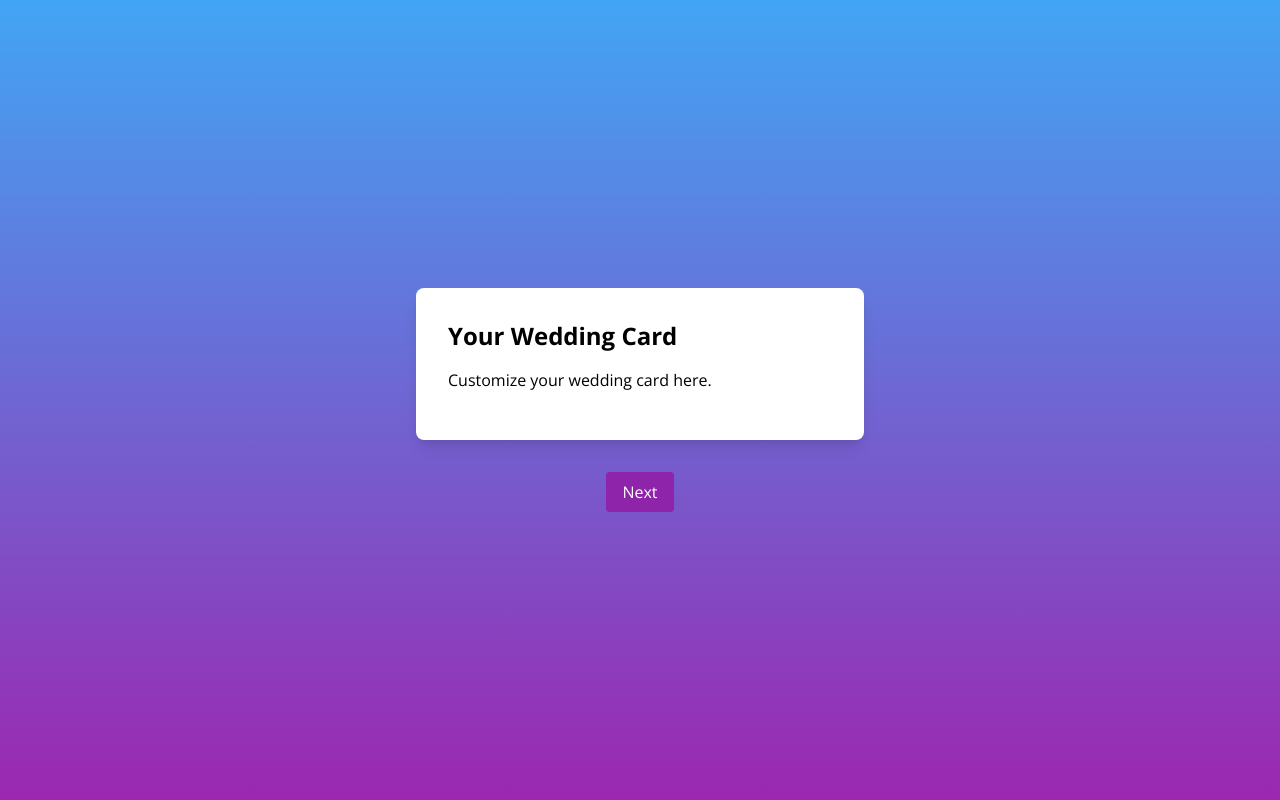
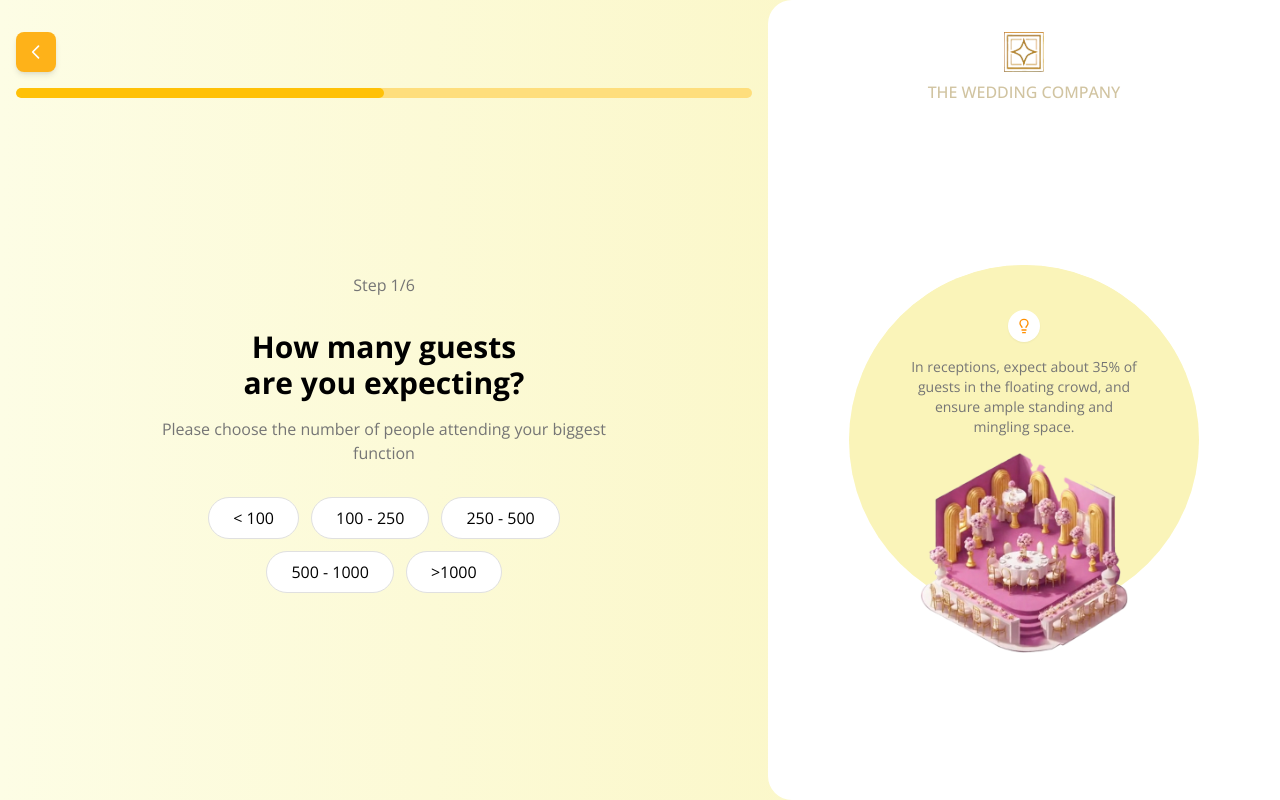
Before and after one commit to tb-rules10/task-s, a React (Vite) app in the folder client/: page /proposal in a window 1280 px wide. Built offline with nearby package versions, Linux system fonts and the light colour scheme.

Commit message:
added guests page

```diff
--- a/client/package.json
+++ b/client/package.json
@@ -11,6 +11,7 @@
   },
   "dependencies": {
     "@material-tailwind/react": "^2.1.10",
+    "lucide-react": "^0.471.1",
     "react": "^18.3.1",
     "react-dom": "^18.3.1",
     "react-router-dom": "^7.1.1"
--- a/client/src/index.css
+++ b/client/src/index.css
@@ -8,3 +8,10 @@ body {
     /* font-family: 'Inter', sans-serif; */
     font-family: "Open Sans", sans-serif;
   }
+
+  body {
+    background: linear-gradient(to right, #FDFDE5, #FAF4B9);
+    background-size: cover;
+    background-position: center center;
+    min-height: 100vh;
+  }
--- a/client/src/pages/CardScreen.jsx
+++ b/client/src/pages/CardScreen.jsx
@@ -1,40 +1,172 @@
-import React from 'react';
-import { motion } from 'framer-motion';
-import { useNavigate } from 'react-router-dom';
+import { useState } from "react";
+import { motion } from "framer-motion";
+import { useNavigate } from "react-router-dom";
+import { Progress, IconButton } from "@material-tailwind/react";
+import Navbar from "../components/Navbar";
+import { LightbulbIcon } from "lucide-react";
+import guestImage from "../assets/guestImage.png";
 
 const CardScreen = () => {
   const navigate = useNavigate();
+  const [selectedGuests, setSelectedGuests] = useState(null);
 
-  const handleNext = () => {
-    navigate('/guests');
-  };
+  const guestOptions = [
+    "< 100",
+    "100 - 250",
+    "250 - 500",
+    "500 - 1000",
+    ">1000",
+  ];
 
   return (
-    <motion.div
-      initial={{ opacity: 0 }}
-      animate={{ opacity: 1 }}
-      exit={{ opacity: 0 }}
-      className="min-h-screen bg-gradient-to-b from-blue-400 to-purple-500 flex flex-col items-center justify-center p-4"
-    >
+    <div className="flex h-screen w-full bg-[]">
       <motion.div
-        initial={{ rotateY: 180 }}
-        animate={{ rotateY: 0 }}
+        className="w-full md:w-3/5 h-full bg-transparent"
+        initial={{ opacity: 0 }}
+        animate={{ opacity: 1 }}
         transition={{ duration: 1 }}
-        className="bg-white rounded-lg p-8 shadow-lg w-full max-w-md"
       >
-        <h2 className="text-2xl font-bold mb-4">Your Wedding Card</h2>
-        <p className="mb-4">Customize your wedding card here.</p>
-        {/* Add card customization options here */}
+        <div className="flex flex-col items-center justify-between h-full text-black py-8">
+          <div className="w-full px-4 space-y-4 flex flex-col items-start">
+            <IconButton
+              size="md"
+              className="rounded-lg bg-[#FEB219]"
+              ripple="light"
+            >
+              <svg
+                xmlns="http://www.w3.org/2000/svg"
+                className="h-5 w-5"
+                fill="none"
+                viewBox="0 0 24 24"
+                stroke="currentColor"
+              >
+                <path
+                  stroke-linecap="round"
+                  stroke-linejoin="round"
+                  stroke-width="2"
+                  d="M15 19l-7-7 7-7"
+                />
+              </svg>
+            </IconButton>
+
+            <Progress value={50} color="amber" className="bg-[#FEDE7C]" />
+          </div>
+          <div>
+            <div className="flex items-center justify-center p-4">
+              <div className="w-full max-w-md text-center">
+                <div className="mb-8 text-gray-600">Step 1/6</div>
+
+                <h1 className="text-3xl font-bold mb-4">
+                  How many guests
+                  <br />
+                  are you expecting?
+                </h1>
+
+                <p className="text-gray-600 mb-8">
+                  Please choose the number of people attending your biggest
+                  function
+                </p>
+
+                <div className="flex flex-wrap justify-center gap-3">
+                  {guestOptions.map((option) => (
+                    <button
+                      key={option}
+                      onClick={() => setSelectedGuests(option)}
+                      className={`
+                px-6 py-2 rounded-full border transition-colors
+                ${
+                  selectedGuests === option
+                    ? "bg-[#D4B88C] text-white border-[#D4B88C]"
+                    : "bg-white border-gray-300 hover:border-[#D4B88C]"
+                }
+              `}
+                    >
+                      {option}
+                    </button>
+                  ))}
+                </div>
+              </div>
+            </div>
+          </div>
+
+          <div></div>
+        </div>
       </motion.div>
-      <motion.button
-        whileHover={{ scale: 1.05 }}
-        whileTap={{ scale: 0.95 }}
-        className="mt-8 bg-purple-600 text-white py-2 px-4 rounded hover:bg-purple-700 transition duration-300"
-        onClick={handleNext}
+
+      <motion.div
+        className="hidden md:block w-2/5 h-full bg-white rounded-l-3xl pb-10"
+        initial={{ x: "100%" }}
+        animate={{ x: 0 }}
+        transition={{ type: "spring", stiffness: 50, damping: 15 }}
       >
-        Next
-      </motion.button>
-    </motion.div>
+        <div className="flex flex-col pt-4 items-center justify-between h-full text-white">
+          <Navbar />
+
+          <div className="flex items-center justify-center p-4">
+            <motion.div
+              initial={{ scale: 0.9, opacity: 0 }}
+              animate={{ scale: 1, opacity: 1 }}
+              transition={{ duration: 0.5 }}
+              className="relative w-[350px] md:h-[350px]"
+            >
+              <div
+                className="absolute inset-0 rounded-full"
+                style={{
+                  background:
+                    "linear-gradient(to bottom, rgba(250, 244, 185, 0.8) 0%, rgba(250, 244, 185, 0.2) 100%)",
+                  padding: "2px",
+                  maskImage:
+                    "linear-gradient(to top, transparent 0%, black 100%)",
+                  WebkitMaskImage:
+                    "linear-gradient(to top, transparent 0%, black 100%)",
+                }}
+              >
+                <div className="w-full h-full rounded-full bg-[#FAF4B9]" />
+              </div>
+
+              <div className="absolute inset-0 rounded-full bg-[#FAF4B9]" />
+              <div className="absolute inset-0 flex flex-col items-center justify-center p-6 text-center translate-y-2">
+                <motion.div
+                  initial={{ y: -10, opacity: 0 }}
+                  animate={{ y: 32, opacity: 1 }}
+                  transition={{ delay: 0.2, duration: 0.5 }}
+                  className="mb-3"
+                >
+                  <div className="bg-white rounded-full p-2 shadow-sm">
+                    <LightbulbIcon className="w-4 h-4 text-amber-800" />
+                  </div>
+                </motion.div>
+
+                <motion.p
+                  initial={{ y: 10, opacity: 0 }}
+                  animate={{ y: 35, opacity: 1 }}
+                  transition={{ delay: 0.3, duration: 0.5 }}
+                  className="text-gray-600 text-sm mb-4 w-[75%]"
+                >
+                  In receptions, expect about 35% of guests in the floating
+                  crowd, and ensure ample standing and mingling space.
+                </motion.p>
+
+                <motion.div
+                  initial={{ y: 20, opacity: 0 }}
+                  animate={{ y: 35, opacity: 1 }}
+                  transition={{ delay: 0.4, duration: 0.5 }}
+                  className="w-44 md:w-52 translate-y-4"
+                >
+                  <img
+                    src={guestImage}
+                    alt="Reception Layout Illustration"
+                    className="w-full h-auto"
+                  />
+                </motion.div>
+              </div>
+            </motion.div>
+          </div>
+
+          <div></div>
+        </div>
+      </motion.div>
+    </div>
   );
 };
 
```
Also changed, not shown: client/src/assets/guestImage.png (added), 1 other file (tests, documents, lock files or other folders).
